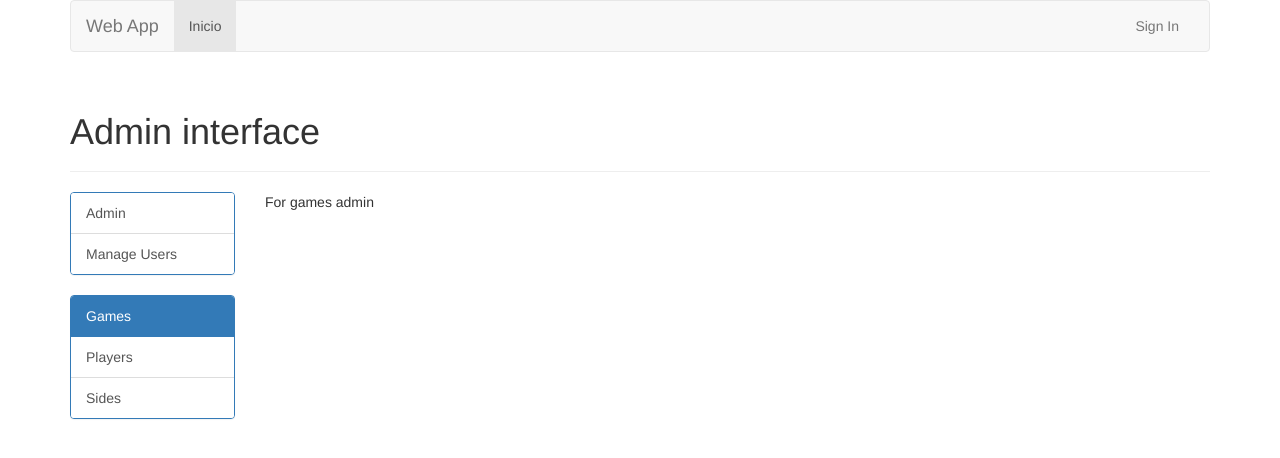
After one commit to vehrka/nws, a Flask app: template app/templates/admin/games.html in a window 1280 px wide. The commit adds this page. Shown: the top 458 px of the page. Run offline with Flask 2, Linux system fonts and the light colour scheme; the template is opened without the code that fills it, so the values that code supplies are empty; some libraries are stand-ins or nearby versions.

Commit message:
Moving admin to a blueprint

```diff
--- a/app/__init__.py
+++ b/app/__init__.py
@@ -21,7 +21,10 @@ def create_app(config_name):
     app.register_blueprint(main_blueprint)
 
     from .auth import auth_blueprint
-    app.register_blueprint(auth_blueprint, url_prefix='/auth')
+    app.register_blueprint(auth_blueprint)
+
+    from .admin import admin_blueprint
+    app.register_blueprint(admin_blueprint)
 
     bootstrap.init_app(app)
     db.init_app(app)
--- /dev/null
+++ b/app/admin/__init__.py
@@ -0,0 +1,5 @@
+from flask import Blueprint
+
+admin_blueprint = Blueprint('admin', __name__)
+
+from . import views
--- /dev/null
+++ b/app/templates/admin/admin.html
@@ -0,0 +1,37 @@
+{% extends "base.html" %}
+{% set latbar1 = [(url_for('.admin') , 'admin', 'Admin'),
+                  (url_for('.users'), 'users', 'Manage Users')] %}
+{% set latbar2 = [(url_for('.games'), 'games', 'Games'),
+                  (url_for('.players'), 'players', 'Players'),
+                  (url_for('.sides'), 'sides', 'Sides')] %}
+{% set active_page = active_page|default('admin') %}
+{% block page_content %}
+        <div class="page-header">
+            <h1 id="">Admin interface</h1>
+        </div>
+        <div class="row">
+            <div class="col-md-2">
+                {% block lateral %}
+                <div class="panel panel-primary">
+                    <div class="list-group">
+                        {% for href, id, caption in latbar1 %}
+                        <a href="{{ href }}" class="list-group-item {% if id == active_page  %} active {% endif %}">{{ caption }}</a>
+                        {% endfor %}
+                    </div>
+                </div>
+                <div class="panel panel-primary">
+                    <div class="list-group">
+                        {% for href, id, caption in latbar2 %}
+                        <a href="{{ href }}" class="list-group-item {% if id == active_page  %} active {% endif %}">{{ caption }}</a>
+                        {% endfor %}
+                    </div>
+                </div>
+                {% endblock %}
+            </div>
+            <div class="col-md-10">
+                {% block principal %}
+                Still nothing to show
+                {% endblock %}
+            </div>
+        </div>
+{% endblock %}
--- /dev/null
+++ b/app/templates/admin/games.html
@@ -0,0 +1,5 @@
+{% extends "admin/admin.html"%}
+{% set active_page = 'games' %}
+{% block principal %}
+For games admin
+{% endblock %}
--- /dev/null
+++ b/app/templates/admin/players.html
@@ -0,0 +1,5 @@
+{% extends "admin/admin.html"%}
+{% set active_page = 'players' %}
+{% block principal %}
+For players admin
+{% endblock %}
--- /dev/null
+++ b/app/templates/admin/sides.html
@@ -0,0 +1,5 @@
+{% extends "admin/admin.html"%}
+{% set active_page = 'sides' %}
+{% block principal %}
+For sides admin
+{% endblock %}
--- /dev/null
+++ b/app/templates/admin/users.html
@@ -0,0 +1,5 @@
+{% extends "admin/admin.html"%}
+{% set active_page = 'users' %}
+{% block principal %}
+For users admin
+{% endblock %}
--- a/app/templates/base.html
+++ b/app/templates/base.html
@@ -27,7 +27,7 @@
                     <ul class="nav navbar-nav navbar-right">
                         {% if current_user.is_authenticated() %}
                             {% if current_user.is_admin() %}
-                                <li><a href='{{ url_for('main.admin') }}'>Admin</a></li>
+                            <li><a href='{{ url_for('admin.admin') }}'>Admin</a></li>
                             {% endif %}
                             <li><a href='{{ url_for('auth.logout') }}'>Sign Out</a></li>
                         {% else %}
```
Also changed, not shown: app/admin/views.py (added, +44 -0 lines), app/main/views.py (+1 -11 lines), app/templates/admin.html (deleted, +0 -30 lines).
